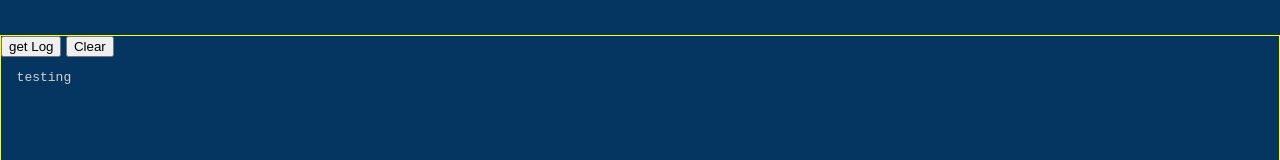
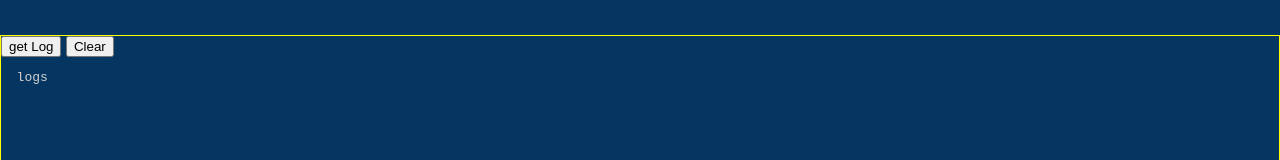
Before and after one commit to catzilla-007/expense-tracker, a SvelteKit app: page / in a window 1280 px wide. Shown: the part 603-763 px from the top of the page. Built offline with nearby package versions, Linux system fonts and the light colour scheme.

Commit message:
Added some improvements on debug

```diff
--- a/src/lib/store/logger.ts
+++ b/src/lib/store/logger.ts
@@ -1,3 +1,3 @@
 import { writable } from 'svelte/store';
 
-export const logger = writable<Array<string>>(['testing']);
+export const logger = writable<Array<string>>(['logs']);
--- a/src/service-worker.js
+++ b/src/service-worker.js
@@ -6,7 +6,7 @@ const ASSETS = [...build, ...files];
 const SHEET_URL =
   'https://script.google.com/macros/s/AKfycbyIexJBnFFBoJD1EZHGpFS1BunDg2NZJrHDY3LovTcstwk4oahYMziwMzoO6rVf18fwsw/exec';
 
-let logs = [];
+let logs = ['start-log'];
 
 self.addEventListener('install', (event) => {
   async function addFilesToCache() {
@@ -23,6 +23,7 @@ self.addEventListener('activate', (event) => {
     }
   }
   initializeDb();
+
   event.waitUntil(deleteOldCaches());
 });
 
@@ -45,8 +46,6 @@ self.addEventListener('fetch', (event) => {
         return response;
       }
     }
-
-    console.log('sw: url', event.request.url);
 
     if (event.request.url.startsWith('http://sw-log/get')) {
       return new Response(JSON.stringify(logs));
@@ -109,6 +108,7 @@ self.addEventListener('sync', (event) => {
 let db;
 
 function initializeDb() {
+  logs.push('sw: start initialize db');
   const request = indexedDB.open('expenseDB', 1);
 
   request.onerror = (event) => {
```
